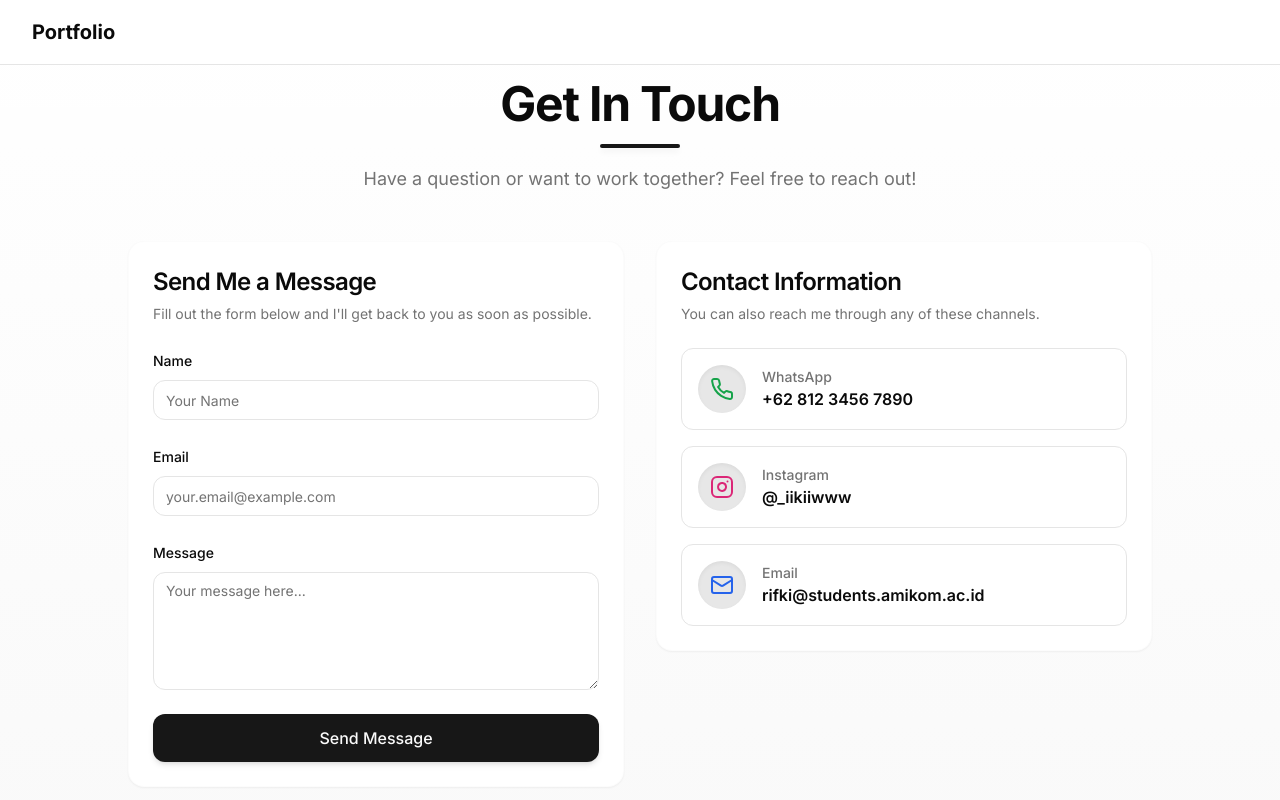
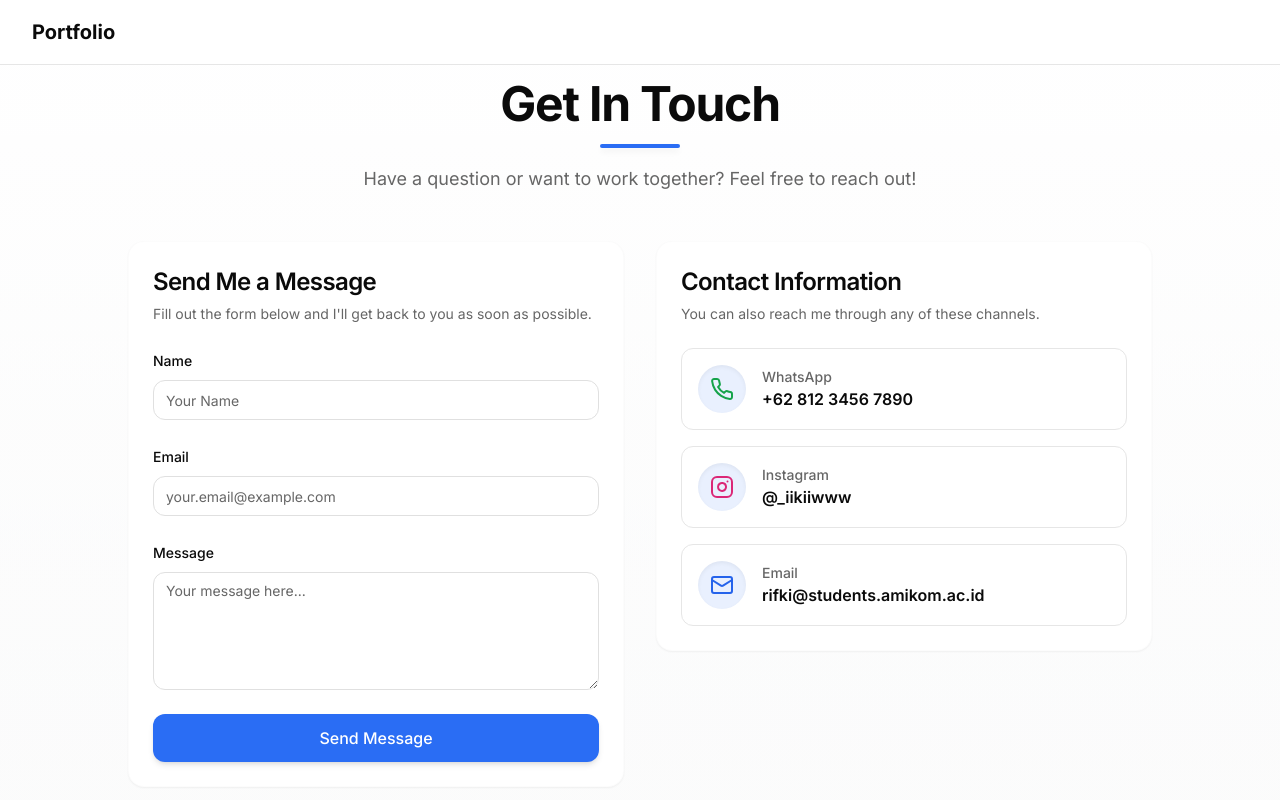
Before and after one commit to iikiiwww/portfolio, a Next.js app: page /contact in a window 1280 px wide. Shown: the top 800 px of the page. Built offline with nearby package versions, Linux system fonts and the light colour scheme.

Commit message:
Update globals.css

```diff
--- a/app/globals.css
+++ b/app/globals.css
@@ -2,19 +2,28 @@
 @tailwind components;
 @tailwind utilities;
 
+/* ========================= */
+/*        BASE COLOR         */
+/* ========================= */
+
 :root {
   --foreground-rgb: 0, 0, 0;
-  --background-start-rgb: 214, 219, 220;
+  --background-start-rgb: 245, 245, 245;
   --background-end-rgb: 255, 255, 255;
 }
 
+/* Dark mode */
 @media (prefers-color-scheme: dark) {
   :root {
     --foreground-rgb: 255, 255, 255;
-    --background-start-rgb: 0, 0, 0;
-    --background-end-rgb: 0, 0, 0;
+    --background-start-rgb: 8, 8, 8;
+    --background-end-rgb: 12, 12, 12;
   }
 }
+
+/* ========================= */
+/*        SHADCN TOKENS      */
+/* ========================= */
 
 @layer base {
   :root {
@@ -24,51 +33,38 @@
     --card-foreground: 0 0% 3.9%;
     --popover: 0 0% 100%;
     --popover-foreground: 0 0% 3.9%;
-    --primary: 0 0% 9%;
-    --primary-foreground: 0 0% 98%;
-    --secondary: 0 0% 96.1%;
-    --secondary-foreground: 0 0% 9%;
-    --muted: 0 0% 96.1%;
-    --muted-foreground: 0 0% 45.1%;
-    --accent: 0 0% 96.1%;
-    --accent-foreground: 0 0% 9%;
-    --destructive: 0 84.2% 60.2%;
-    --destructive-foreground: 0 0% 98%;
-    --border: 0 0% 89.8%;
-    --input: 0 0% 89.8%;
-    --ring: 0 0% 3.9%;
-    --chart-1: 12 76% 61%;
-    --chart-2: 173 58% 39%;
-    --chart-3: 197 37% 24%;
-    --chart-4: 43 74% 66%;
-    --chart-5: 27 87% 67%;
-    --radius: 0.5rem;
+    --primary: 220 90% 56%;
+    --primary-foreground: 0 0% 100%;
+    --secondary: 210 15% 96%;
+    --secondary-foreground: 221 14% 15%;
+    --muted: 210 15% 96%;
+    --muted-foreground: 0 0% 40%;
+    --accent: 210 15% 96%;
+    --accent-foreground: 221 14% 15%;
+    --destructive: 0 84% 60%;
+    --border: 0 0% 90%;
+    --input: 0 0% 88%;
+    --ring: 0 0% 20%;
+    --radius: 0.7rem;
   }
+
   .dark {
-    --background: 0 0% 3.9%;
+    --background: 0 0% 5%;
     --foreground: 0 0% 98%;
-    --card: 0 0% 3.9%;
+    --card: 0 0% 9%;
     --card-foreground: 0 0% 98%;
-    --popover: 0 0% 3.9%;
-    --popover-foreground: 0 0% 98%;
-    --primary: 0 0% 98%;
-    --primary-foreground: 0 0% 9%;
-    --secondary: 0 0% 14.9%;
+    --popover: 0 0% 6%;
+    --primary: 220 90% 66%;
+    --primary-foreground: 0 0% 100%;
+    --secondary: 0 0% 14%;
     --secondary-foreground: 0 0% 98%;
-    --muted: 0 0% 14.9%;
-    --muted-foreground: 0 0% 63.9%;
-    --accent: 0 0% 14.9%;
+    --muted: 0 0% 14%;
+    --muted-foreground: 0 0% 50%;
+    --accent: 0 0% 14%;
     --accent-foreground: 0 0% 98%;
-    --destructive: 0 62.8% 30.6%;
-    --destructive-foreground: 0 0% 98%;
-    --border: 0 0% 14.9%;
-    --input: 0 0% 14.9%;
-    --ring: 0 0% 83.1%;
-    --chart-1: 220 70% 50%;
-    --chart-2: 160 60% 45%;
-    --chart-3: 30 80% 55%;
-    --chart-4: 280 65% 60%;
-    --chart-5: 340 75% 55%;
+    --border: 0 0% 18%;
+    --input: 0 0% 14%;
+    --ring: 0 0% 70%;
   }
 }
 
@@ -77,92 +73,104 @@
     @apply border-border;
   }
   body {
-    @apply bg-background text-foreground;
+    @apply bg-background text-foreground antialiased;
   }
 }
 
-/* Clean smooth transition */
+/* ========================= */
+/*       GLOBAL EFFECTS      */
+/* ========================= */
+
+/* Soft transition */
 body {
-  transition: background 0.4s ease, color 0.4s ease;
-  font-smooth: always;
+  transition: background 0.35s ease, color 0.35s ease;
 }
 
-/* Soft fade for all elements */
+/* fade animation */
 * {
-  animation: softFade 0.3s ease;
+  animation: softFade 0.25s ease;
 }
 @keyframes softFade {
-  from { opacity: 0; }
-  to { opacity: 1; }
+  from { opacity: 0; transform: translateY(3px); }
+  to { opacity: 1; transform: translateY(0); }
 }
 
-/* Minimalist background */
+/* Glassy clean background */
 body:not(.dark) {
-  background: #fafafa;
+  background: linear-gradient(to bottom, #fafafa, #fdfdfd);
 }
 .dark body {
-  background: #111;
+  background: linear-gradient(to bottom, #0b0b0b, #111);
 }
 
-/* Card clean shadow */
+/* ========================= */
+/*         CARD STYLE        */
+/* ========================= */
+
 .card, .container, .box {
-  border-radius: 14px;
-  background: white;
-  padding: 1.2rem;
-  box-shadow: 0 2px 10px rgba(0,0,0,0.06);
-  transition: 0.2s ease;
+  border-radius: 18px;
+  padding: 1.4rem;
+  background: rgba(255,255,255,0.85);
+  backdrop-filter: blur(14px);
+  box-shadow: 0 4px 22px rgba(0,0,0,0.06);
+  transition: 0.25s ease;
 }
+.card:hover,
+.container:hover {
+  transform: translateY(-4px);
+}
+
 .dark .card,
 .dark .container,
 .dark .box {
-  background: #181818;
-  box-shadow: 0 2px 16px rgba(255,255,255,0.05);
-}
-.card:hover,
-.container:hover {
-  transform: translateY(-2px);
+  background: rgba(22,22,22,0.6);
+  box-shadow: 0 4px 28px rgba(255,255,255,0.05);
 }
 
-/* Minimalist buttons */
+/* ========================= */
+/*         BUTTON CLEAN      */
+/* ========================= */
+
 button, .btn {
-  border-radius: 10px;
-  padding: 0.55rem 1rem;
+  border-radius: 12px;
   font-weight: 500;
-  transition: 0.2s ease;
+  padding: 0.6rem 1.1rem;
+  transition: 0.25s ease;
+  box-shadow: 0 2px 8px rgba(0,0,0,0.06);
 }
+
 button:hover,
 .btn:hover {
-  background: rgba(0,0,0,0.06);
+  transform: translateY(-2px);
+  opacity: 0.92;
 }
+
 .dark button:hover,
 .dark .btn:hover {
-  background: rgba(255,255,255,0.1);
+  opacity: 0.85;
 }
 
-/* Input clean style */
+/* ========================= */
+/*         INPUT STYLE       */
+/* ========================= */
+
 input, textarea, select {
-  border-radius: 8px;
-  padding: 0.55rem 0.8rem;
+  border-radius: 10px;
+  padding: 0.65rem 0.9rem;
   transition: 0.25s ease;
-  border: 1px solid rgba(0,0,0,0.1);
 }
+
 input:focus,
 textarea:focus,
 select:focus {
-  border-color: #000;
-}
-.dark input,
-.dark textarea,
-.dark select {
-  border: 1px solid rgba(255,255,255,0.15);
-}
-.dark input:focus,
-.dark textarea:focus,
-.dark select:focus {
-  border-color: white;
+  border-color: var(--primary);
+  ring: var(--primary);
 }
 
-/* Minimal scrollbar */
+/* ========================= */
+/*        SCROLLBAR          */
+/* ========================= */
+
 ::-webkit-scrollbar {
   width: 6px;
 }
@@ -174,21 +182,22 @@ select:focus {
   background: rgba(255,255,255,0.25);
 }
 
-/* Soft hover lift utility */
+/* ========================= */
+/*       UTILITY CLASSES     */
+/* ========================= */
+
 .lift {
   transition: 0.25s ease;
 }
 .lift:hover {
-  transform: translateY(-3px);
+  transform: translateY(-4px);
 }
 
-/* Soft divider line utility */
 .divider {
   width: 100%;
   height: 1px;
-  background: rgba(0,0,0,0.08);
-  margin: 12px 0;
+  background: rgba(0,0,0,0.07);
 }
 .dark .divider {
-  background: rgba(255,255,255,0.1);
+  background: rgba(255,255,255,0.12);
 }
```
